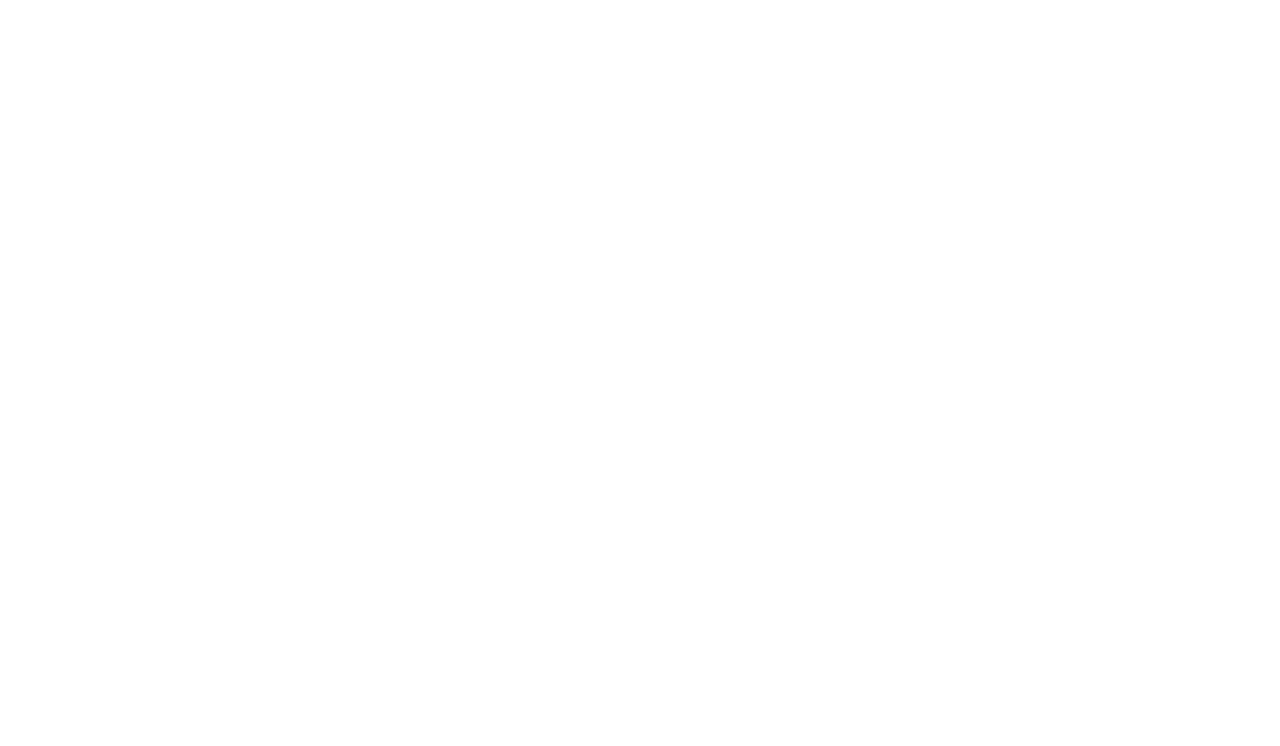
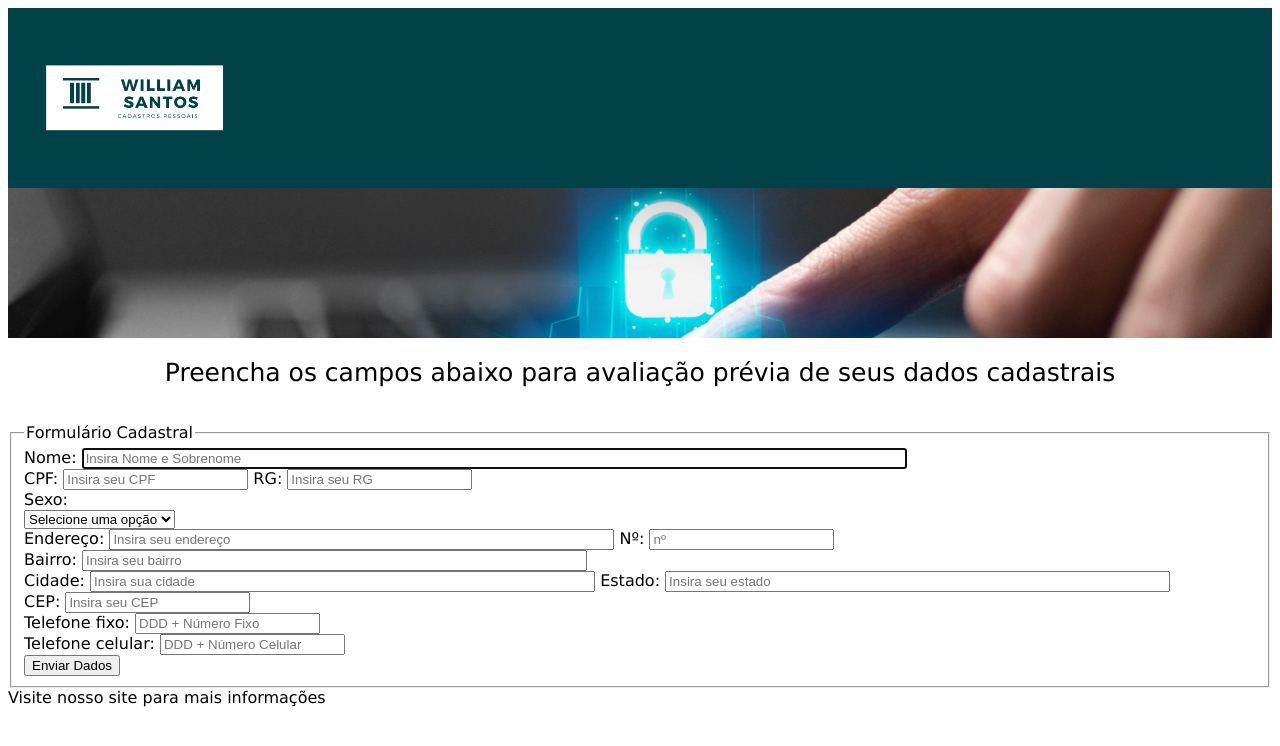
Before and after one commit to wwilliamsantoss/cadastropessoalITAU, a plain HTML site: page Index.html in a window 1280 px wide. Drawn offline with Linux system fonts and the light colour scheme.

Commit message:
Atualização página cadastral + imagens

```diff
--- a/Index.html
+++ b/Index.html
@@ -1,13 +1,85 @@
 <!DOCTYPE html>
-<html lang="pt">
+<html lang="pt-br">
 <head>
     <meta charset="UTF-8">
     <meta http-equiv="X-UA-Compatible" content="IE=edge">
     <meta name="viewport" content="width=device-width, initial-scale=1.0">
+    <link rel="stylesheet" href="cadastro.css">
     <title>Página de Cadastro Pessoal</title>
 </head>
+
 <body>
 
+    <header>
+        <nav id="nav">
+            <img src="logotipo.png" alt="logotipo" width="20%">
+        </nav>
+    </header>
+
+    <div id="imgcadastro">
+        <img src="cadpessoaltarja.png" alt="tarja cadastro Pessoal" width="100%">
+    </div>
+    <div id="main">
+        <h1>Preencha os campos abaixo para avaliação prévia de seus dados cadastrais</h1><br>
+        <form class="form" action="https://formspree.io/f/mpzkbgvg" method="POST">
+            <fieldset>
+                <legend>Formulário Cadastral</legend>
+                    <label for="nome">Nome: </label>
+                    <input size= 100 type="text" name="nome" id="nome" placeholder="Insira Nome e Sobrenome" autofocus required>
+                    <br>
+                    <label for="cpf">CPF: </label>
+                    <input size= 100 type="number" name="cpf" id="cpf" placeholder="Insira seu CPF" required>
+                    <label for="rg">RG: </label>
+                    <input size= 100 type="number" name="rg" id="rg" placeholder="Insira seu RG">
+                    <br><label for="genero">Sexo:</label><br>
+                    <select name="genero" id="sexo">
+                        <option disabled selected value=> Selecione uma opção </option>
+                        <option value="masc">Masculino</option>
+                        <option value="fem">Feminino</option>
+                    </select>
+                    <br>
+                    <label for="endereço">Endereço:</label>
+                    <input size= 60 type="text" name="endereço" id="endereço" placeholder="Insira seu endereço" required>
+                    <label for="numero">Nº:</label>
+                    <input size="3" type="number" name="numero" id="numero" placeholder="nº" required>
+                    <br>
+                    <label for="bairro">Bairro:</label>
+                    <input size= 60 type="text" name="bairro" id="bairro" placeholder="Insira seu bairro">
+                    <br>
+                    <label for="cidade">Cidade:</label>
+                    <input size= 60 type="text" name="cidade" id="cidade" placeholder="Insira sua cidade">
+                    <label for="estado">Estado:</label>
+                    <input size= 60 type="text" name="estado" id="estado" placeholder="Insira seu estado">
+                    <br>
+                    <label for="cep">CEP:</label>
+                    <input size= 60 type="number" name="cep" id="cep" placeholder="Insira seu CEP" required>
+                    <br>
+                    <label for="telfixo">Telefone fixo:</label>
+                    <input size= 15 type="number" name="telfixo" id="telfixo" placeholder="DDD + Número Fixo">
+                    <br>
+                    <label for="telcel">Telefone celular:</label>
+                    <input size= 15 type="number" name="telcel" id="telcel" placeholder="DDD + Número Celular" required>
+                    <br>
+                    <button type="submit"> Enviar Dados</button>
+                    <!--formspree inputs-->
+                    <input type="hidden" name="_subject" id="email-subject" value="">
+
+            <javascript>
+
+            </javascript>
+
+
+
+            </fieldset>
+
+        </form>
+    </div>
 
 </body>
+
+<div id="rodapé">
+    <footer>
+        Visite nosso site para mais informações
+    </footer>
+</div>
 </html>
--- /dev/null
+++ b/cadastro.css
@@ -0,0 +1,22 @@
+body{
+    font-family:Verdana, Geneva, Tahoma, sans-serif;
+
+}
+
+#nav{
+    background-color:#004247;
+}
+
+#imgcadastro{
+
+}
+
+h1{
+    font-size: 25px;
+    text-align: center;
+    font-weight: lighter;
+}
+footer{
+    font-family: Verdana, Geneva, Tahoma, sans-serif;
+
+}
```
Also changed, not shown: cadpessoaltarja.png (added), logotipo.png (added).
